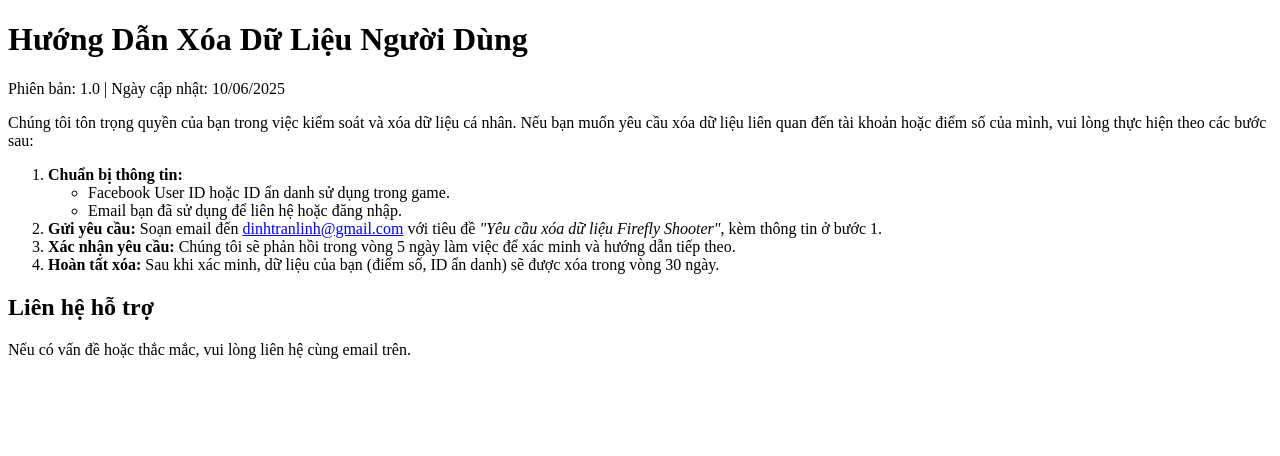
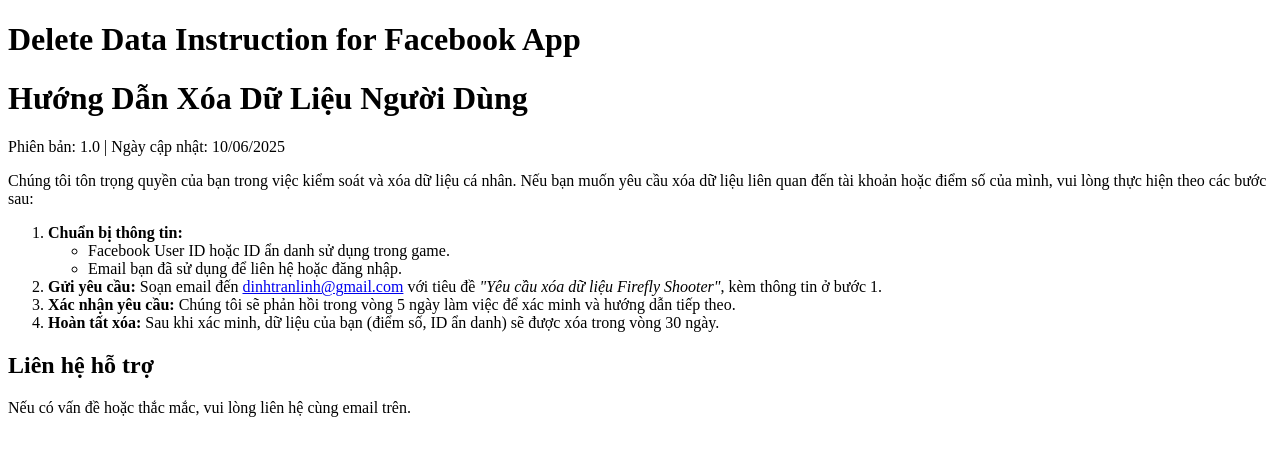
Before and after one commit to dinhtranlinh/domdom, a website: page delete-data.html in a window 1280 px wide. Drawn offline with Linux system fonts and the light colour scheme.

Commit message:
Update delete-data.html

```diff
--- a/delete-data.html
+++ b/delete-data.html
@@ -6,6 +6,7 @@
   <title>Hướng Dẫn Xóa Dữ Liệu Người Dùng – Firefly Shooter</title>
 </head>
 <body>
+  <h1>Delete Data Instruction for Facebook App</h1>
   <h1>Hướng Dẫn Xóa Dữ Liệu Người Dùng</h1>
   <p>Phiên bản: 1.0 | Ngày cập nhật: 10/06/2025</p>
 
```
